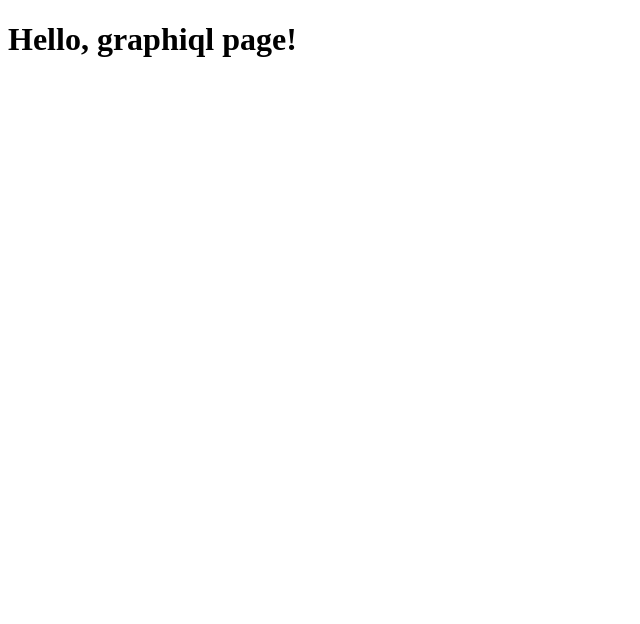
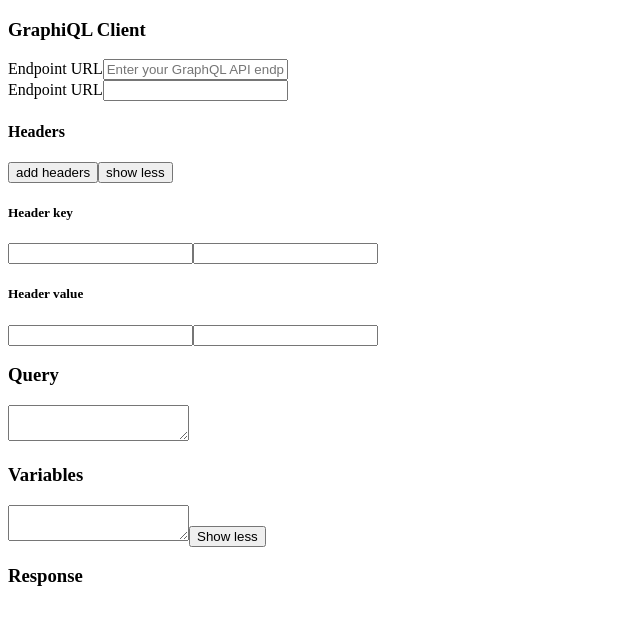
Before and after one commit to nuriver/graphiql-app, a Next.js app: page /graphiql-client in a window 1280 px wide. Shown: the top 624 px of the page, without its empty margins (0-640 px from the left). Built offline with nearby package versions, Linux system fonts and the light colour scheme.

Commit message:
feat: add markup for graphiql main part

```diff
--- /dev/null
+++ b/src/app/graphiql-client/EndpointInput.tsx
@@ -0,0 +1,18 @@
+export default function EndpointInput(): JSX.Element {
+  return (
+    <div className="graphiql-endpoint-wrapper">
+      <label
+        className="graphiql-endpoint-label"
+        htmlFor="graphiql-endpoint-input"
+      >
+        Endpoint URL
+      </label>
+      <input
+        type="text"
+        className="graphiql-endpoint-input"
+        id="graphiql-endpoint-input"
+        placeholder="Enter your GraphQL API endpoint"
+      />
+    </div>
+  );
+}
--- /dev/null
+++ b/src/app/graphiql-client/Headers.tsx
@@ -0,0 +1,23 @@
+export default function Headers(): JSX.Element {
+  return (
+    <div className="graphiql-headers-wrapper">
+      <header className="graphiql-headers-header">
+        <h4>Headers</h4>
+        <button>add headers</button>
+        <button>show less</button>
+      </header>
+      <main className="graphiql-headers-main">
+        <section className="graphiql-headers-key-wrapper">
+          <h5>Header key</h5>
+          <input type="text" className="graphiql-headers-key-input" />
+          <input type="text" className="graphiql-headers-key-input" />
+        </section>
+        <section className="graphiql-headers-value-wrapper">
+          <h5>Header value</h5>
+          <input type="text" className="graphiql-headers-value-input" />
+          <input type="text" className="graphiql-headers-value-input" />
+        </section>
+      </main>
+    </div>
+  );
+}
--- /dev/null
+++ b/src/app/graphiql-client/Query.tsx
@@ -0,0 +1,8 @@
+export default function SdlInput(): JSX.Element {
+  return (
+    <div className="graphiql-query-wrapper">
+      <h3>Query</h3>
+      <textarea name="" id=""></textarea>
+    </div>
+  );
+}
--- /dev/null
+++ b/src/app/graphiql-client/SdlInput.tsx
@@ -0,0 +1,17 @@
+export default function SdlInput(): JSX.Element {
+  return (
+    <div className="graphiql-endpoint-wrapper">
+      <label
+        className="graphiql-endpoint-label"
+        htmlFor="graphiql-endpoint-input"
+      >
+        Endpoint URL
+      </label>
+      <input
+        type="text"
+        className="graphiql-endpoint-input"
+        id="graphiql-endpoint-input"
+      />
+    </div>
+  );
+}
--- /dev/null
+++ b/src/app/graphiql-client/Variables.tsx
@@ -0,0 +1,9 @@
+export default function SdlInput(): JSX.Element {
+  return (
+    <div className="graphiql-variables-wrapper">
+      <h3>Variables</h3>
+      <textarea name="" id=""></textarea>
+      <button>Show less</button>
+    </div>
+  );
+}
--- a/src/app/graphiql-client/page.tsx
+++ b/src/app/graphiql-client/page.tsx
@@ -1,3 +1,23 @@
+import EndpointInput from './EndpointInput';
+import Headers from './Headers';
+import Query from './Query';
+import SdlInput from './SdlInput';
+import Variables from './Variables';
+
 export default function Page() {
-  return <h1>Hello, graphiql page!</h1>;
+  return (
+    <div className="graphiql-page-wrapper">
+      <section className="graphiql-main">
+        <h3>GraphiQL Client</h3>
+        <EndpointInput />
+        <SdlInput />
+        <Headers />
+        <Query />
+        <Variables />
+      </section>
+      <section className="graphiql-response">
+        <h3 className="graphql-section-header">Response</h3>
+      </section>
+    </div>
+  );
 }
```
